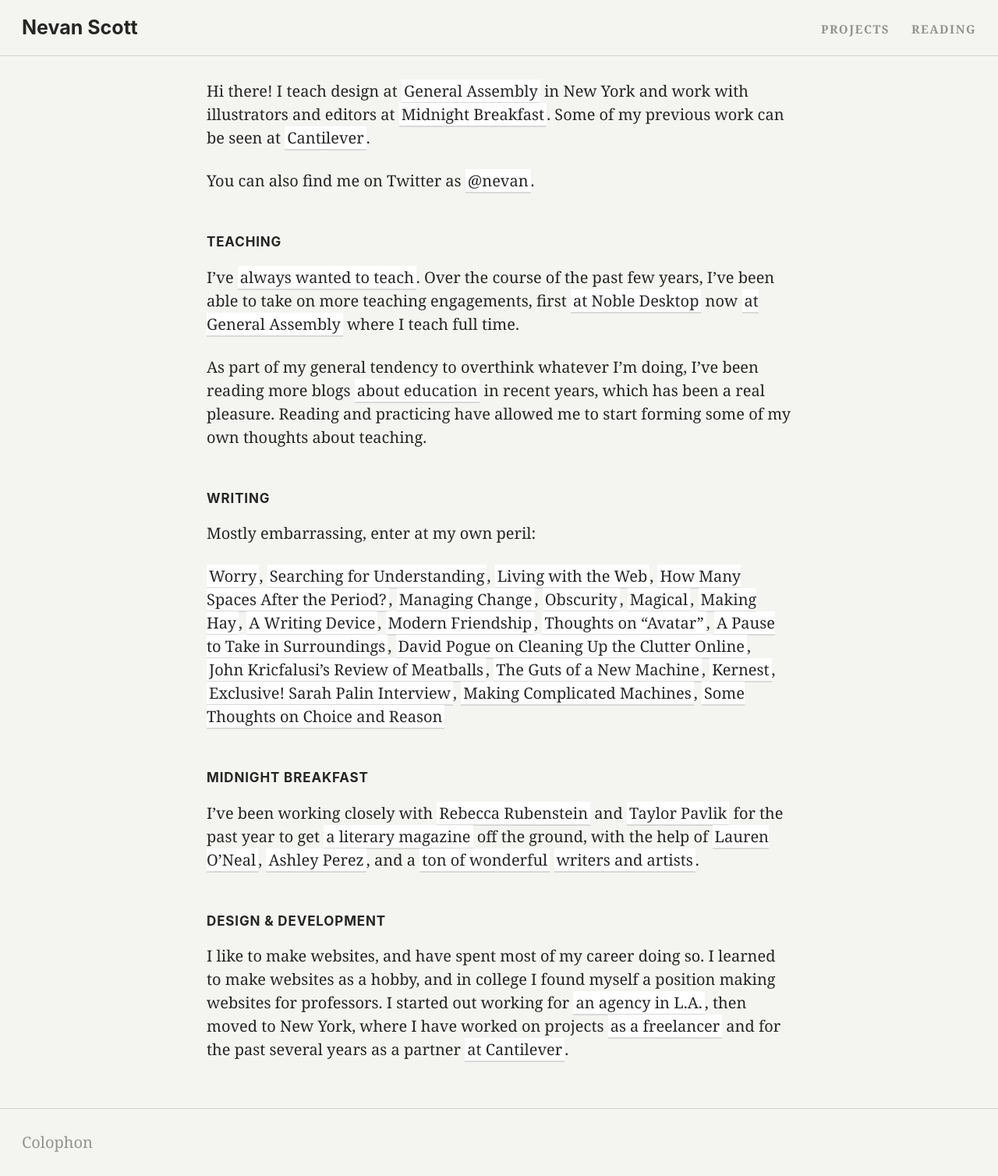
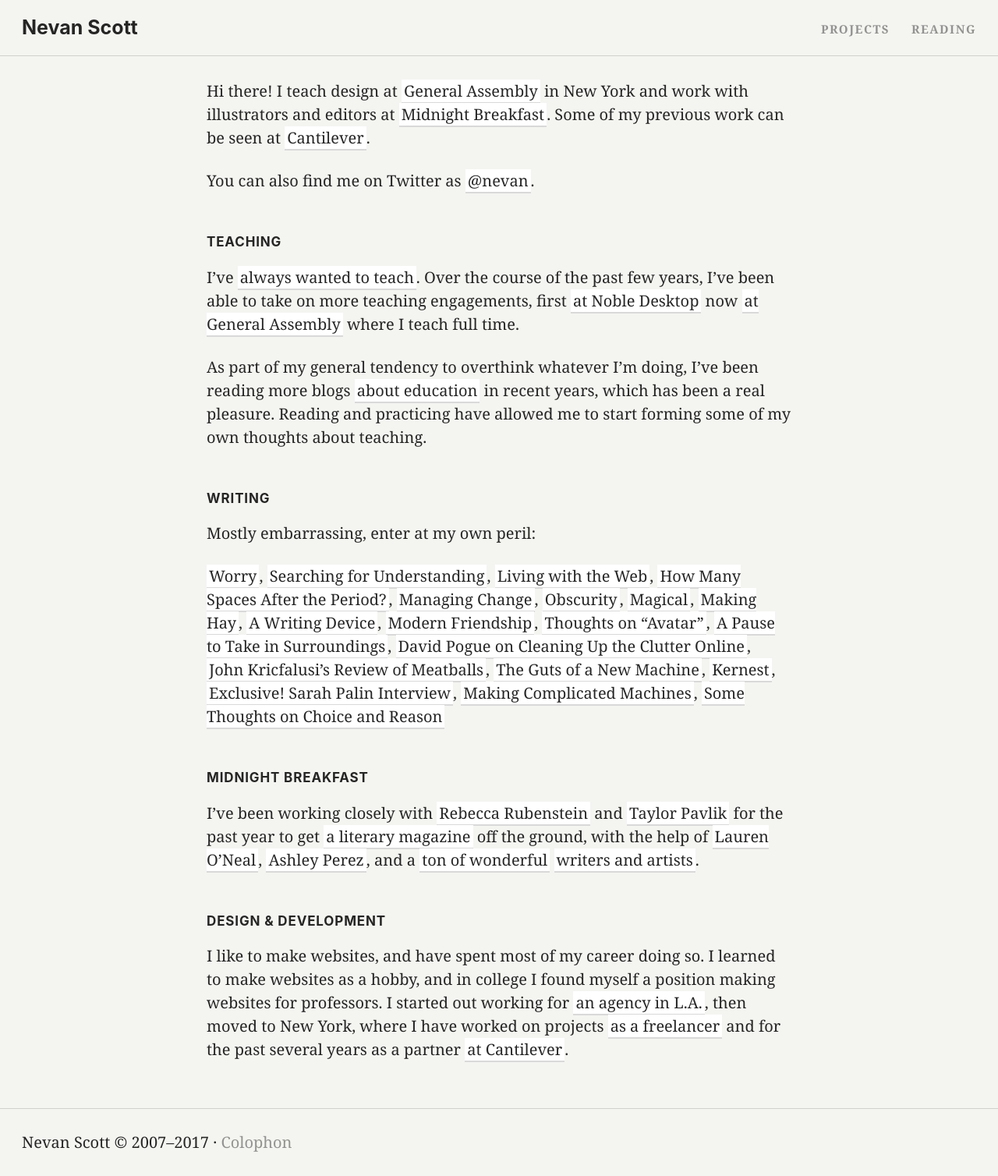
Before and after one commit to nevanscott/nevanscott.github.io, a Jekyll site: the page built from index.md, in a window 1280 px wide. Shown: the whole page at 78% size. Built offline with Jekyll 4.4.1, drawn with Linux system fonts in a browser that asks for light colours.

Commit message:
updated footer

```diff
--- a/_config.yml
+++ b/_config.yml
@@ -3,6 +3,7 @@ description:
 author:
   name: Nevan Scott
   email: nevan@nevanscott.com
+timezone: America/New_York
 permalink: /:categories/:title/
 include: ['.htaccess']
 exclude: ['CNAME']
--- a/_includes/main.scss
+++ b/_includes/main.scss
@@ -154,6 +154,13 @@ footer {
 	@media #{$ssm} {
 	  padding-top: 1.4em;
 	}
+	nav {
+	  display: inline;
+	  &:before {
+	    content: ' · ';
+	    display: inline;
+	  }
+	}
 }
 
 iframe {
--- a/_layouts/default.html
+++ b/_layouts/default.html
@@ -22,6 +22,9 @@
 		{{ content }}
 	</main>
 	<footer role="contentinfo">
+	  Nevan Scott
+	  &copy;
+	  2007–{{ site.time | date:"%Y" }}
 	  <nav>
 	    <a href="/colophon/">Colophon</a>
 	  </nav>
```
